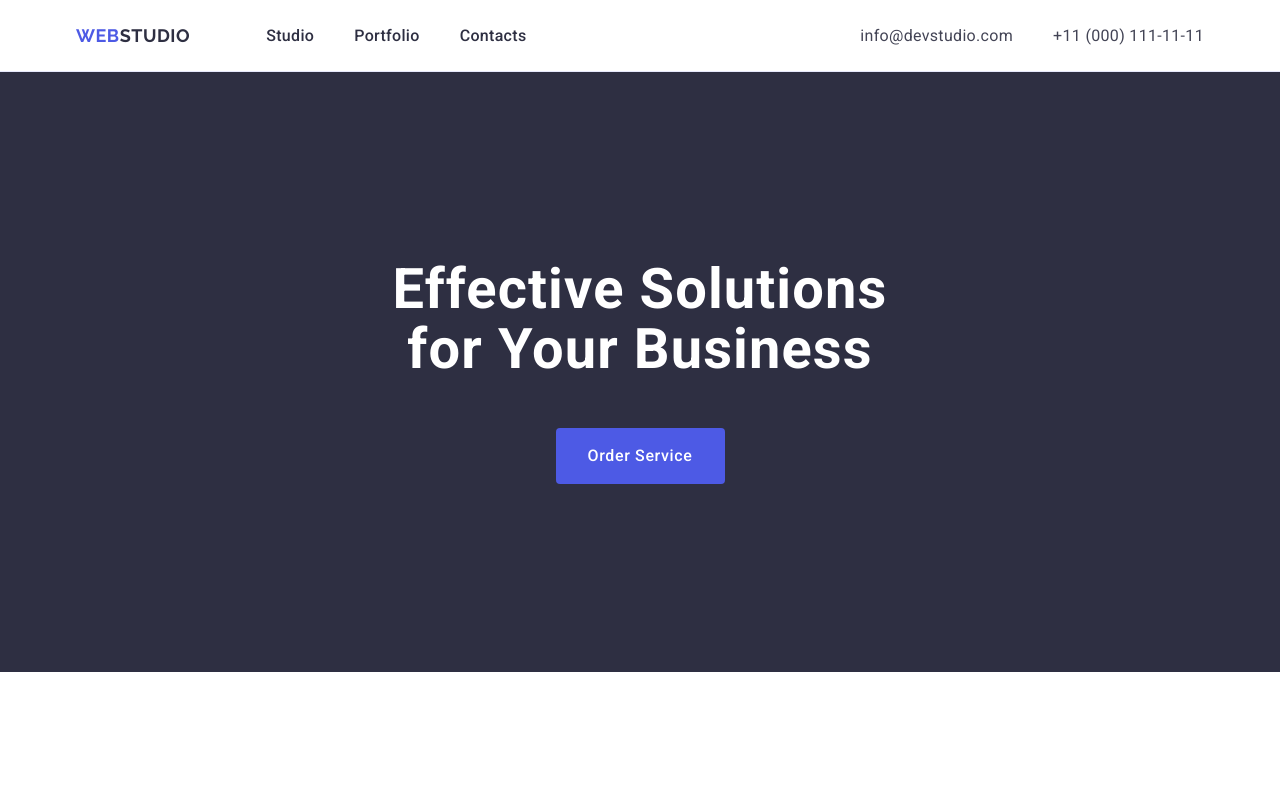
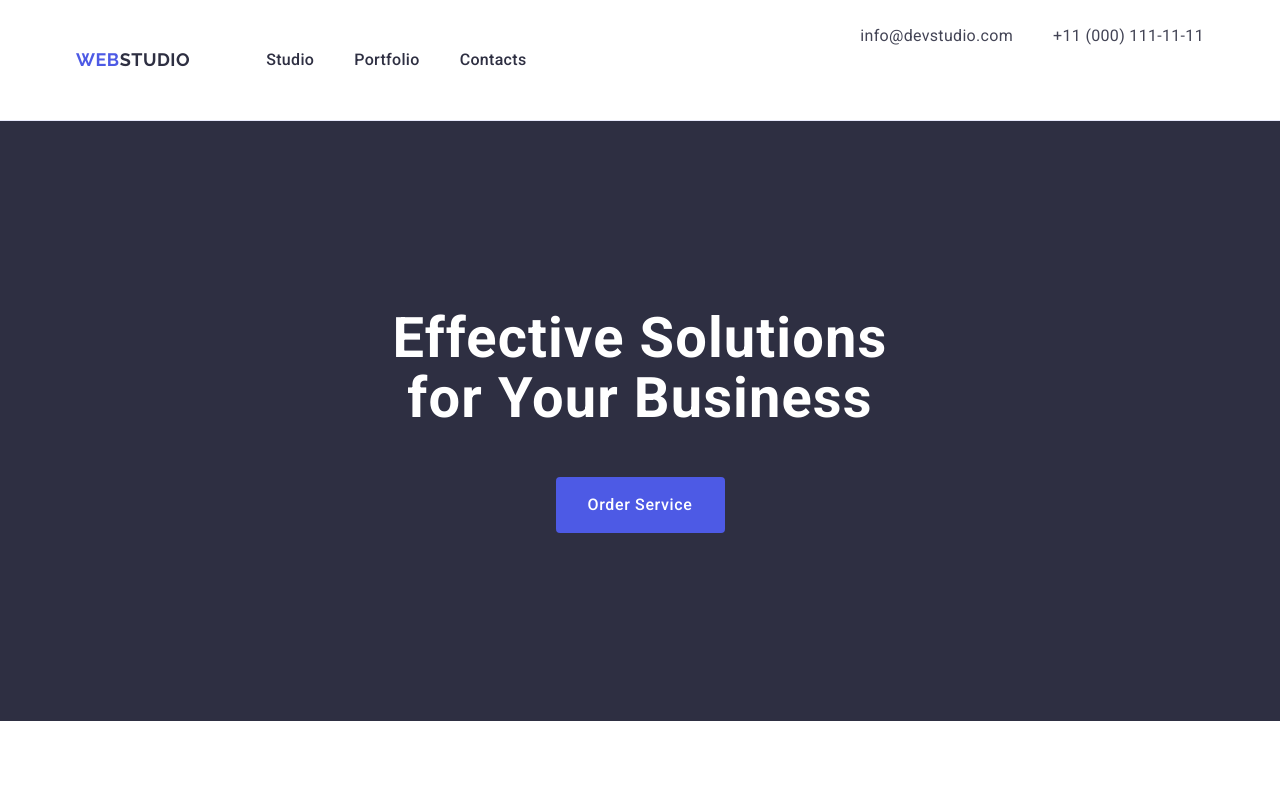
Before and after one commit to rexbag/goit-markup-hw-03, a plain HTML site: page index.html in a window 1280 px wide. Shown: the top 788 px of the page. Drawn offline with nearby package versions, Linux system fonts and the light colour scheme.

Commit message:
Update styles.css

```diff
--- a/css/styles.css
+++ b/css/styles.css
@@ -86,7 +86,6 @@ img {
 }
 .header {
   border-bottom: 1px solid #e7e9fc;
-  height: 72px;
   padding: 24px 0;
 }
 
@@ -118,6 +117,7 @@ img {
   line-height: 1.5; /* 150% */
   letter-spacing: 0.32px;
   padding: 24px 0;
+  display: block;
 }
 
 .contact {
@@ -266,7 +266,6 @@ img {
 .portfolio-cards-text {
   padding: 32px 16px;
   border: 1px solid #e7e9fc;
-  text-align: center;
   border-top: none;
 }
 .portfolio-subtitle {
```
